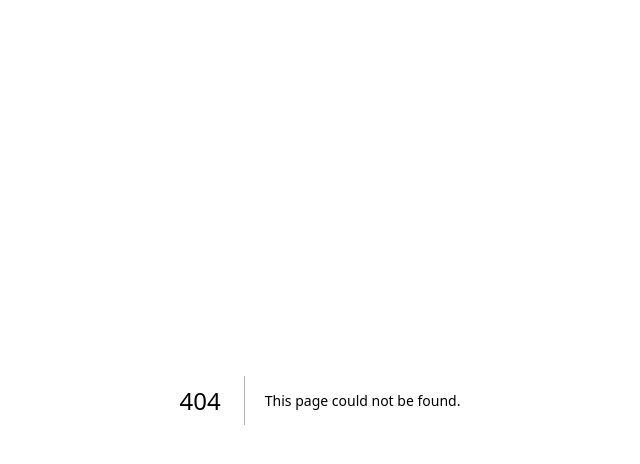
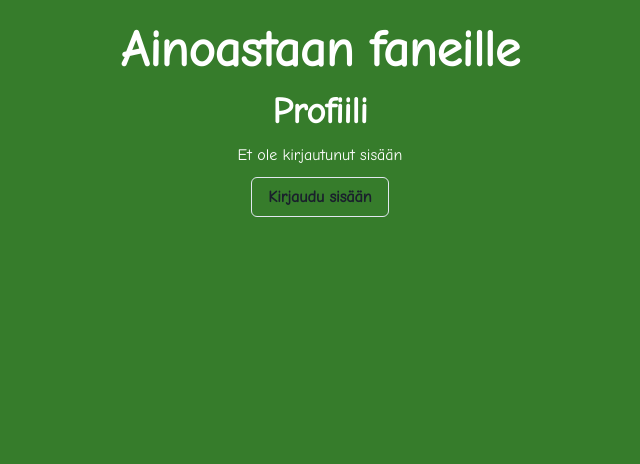
Before and after one commit to makeri89/ainoastaanfanit, a Next.js app: page /profile in a window 1280 px wide. Before the commit this address had no page. Shown: the top 464 px of the page, without its empty margins (320-960 px from the left). Built offline with nearby package versions, Linux system fonts and the light colour scheme; no server answers.

Commit message:
Added wrapper to all pages and fix on image upload

```diff
--- /dev/null
+++ b/src/components/LoginButton.tsx
@@ -0,0 +1,18 @@
+import { Button } from '@chakra-ui/react'
+import { useRouter } from 'next/router'
+
+const LoginButton = () => {
+  const router = useRouter()
+
+  const handleLogin = () => {
+    router.push('/api/auth/signin')
+  }
+
+  return (
+    <Button variant="outline" onClick={handleLogin}>
+      Kirjaudu sisään
+    </Button>
+  )
+}
+
+export default LoginButton
--- /dev/null
+++ b/src/components/Wrapper.tsx
@@ -0,0 +1,18 @@
+import { Flex, Heading } from '@chakra-ui/react'
+
+interface Props {
+  children: React.ReactNode
+}
+
+const Wrapper = ({ children }: Props) => {
+  return (
+    <Flex margin="0 10%" direction="column" align="center" gap="10px">
+      <Heading as="h1" fontSize="50px" mt="20px">
+        Ainoastaan faneille
+      </Heading>
+      {children}
+    </Flex>
+  )
+}
+
+export default Wrapper
--- a/src/pages/_app.tsx
+++ b/src/pages/_app.tsx
@@ -4,12 +4,15 @@ import { theme } from '../theme'
 
 import '@fontsource/comic-neue'
 import { SessionProvider } from 'next-auth/react'
+import Wrapper from '../components/Wrapper'
 
 const MyApp = ({ Component, pageProps }: AppProps) => {
   return (
     <SessionProvider>
       <ChakraProvider theme={theme}>
-        <Component {...pageProps} />
+        <Wrapper>
+          <Component {...pageProps} />
+        </Wrapper>
       </ChakraProvider>
     </SessionProvider>
   )
--- /dev/null
+++ b/src/pages/profile.tsx
@@ -0,0 +1,25 @@
+import { Heading } from '@chakra-ui/react'
+import { useSession } from 'next-auth/react'
+import LoginButton from '../components/LoginButton'
+
+const Profile = () => {
+  const { data: session, status } = useSession()
+
+  return (
+    <>
+      <Heading>Profiili</Heading>
+      {status === 'authenticated' ? (
+        <>
+          <p>Sähköposti: {session?.user?.email}</p>
+        </>
+      ) : (
+        <>
+          <p>Et ole kirjautunut sisään</p>
+          <LoginButton />
+        </>
+      )}
+    </>
+  )
+}
+
+export default Profile
```
Also changed, not shown: src/components/FileInput.tsx (+18 -0 lines), src/pages/index.tsx (+5 -17 lines).
